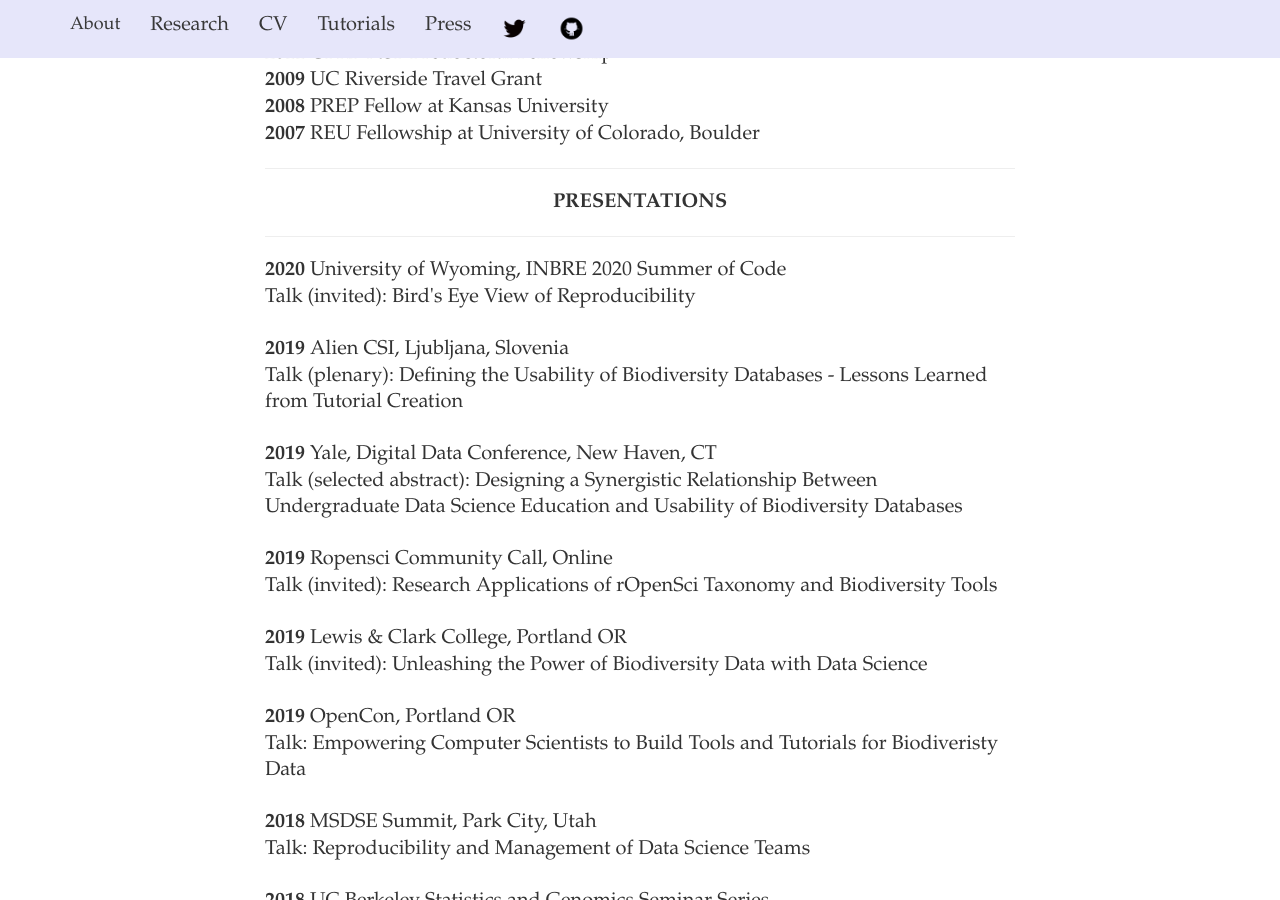
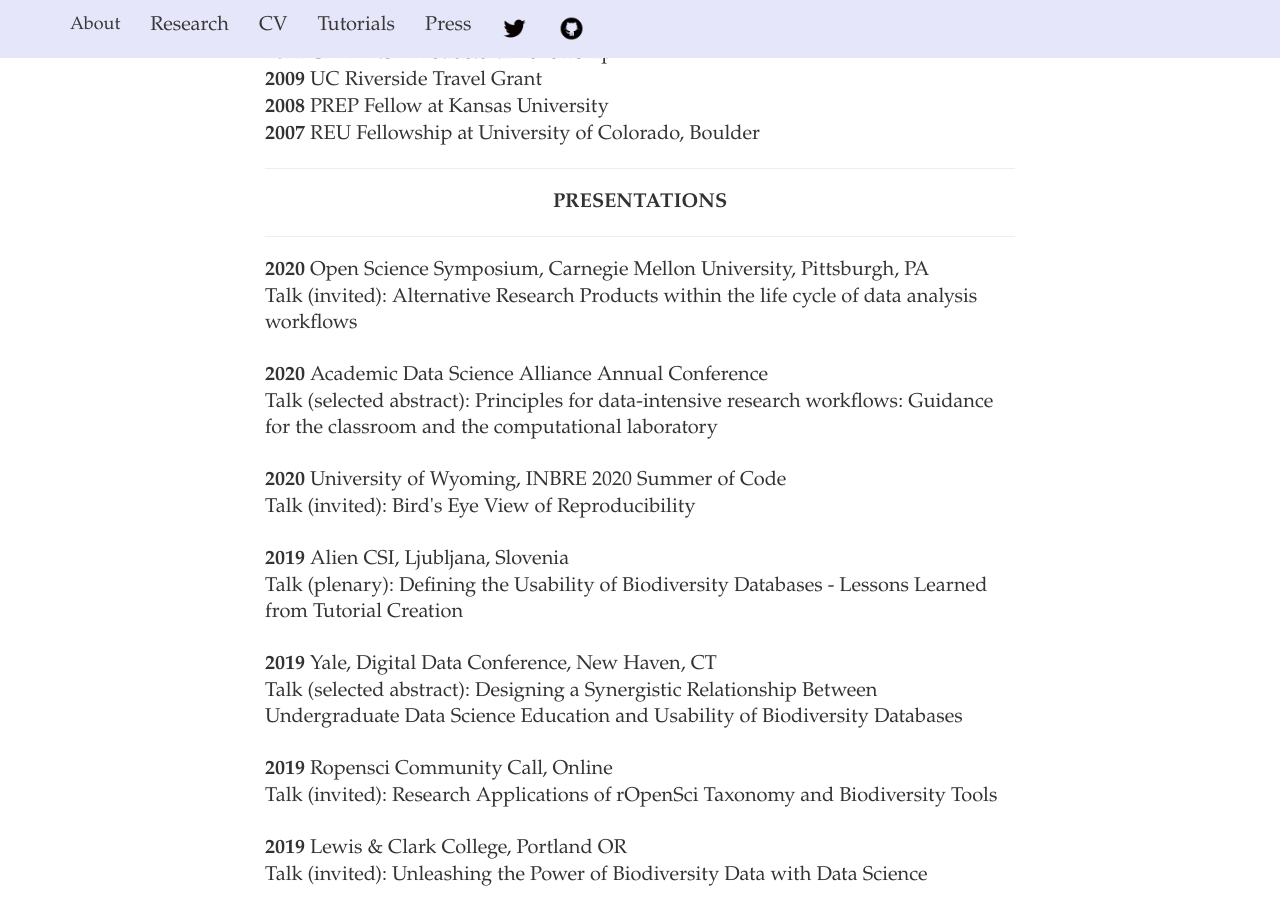
Before and after one commit to iamciera/creports, a Jekyll site: the page built from cv/index.html, in a window 1280 px wide and 900 px high, scrolled down 3868 px. Built offline with Jekyll 4.4.1, drawn with Linux system fonts in a browser that asks for light colours; nearby versions of some CDN libraries.

Commit message:
updated CV

```diff
--- a/cv/index.html
+++ b/cv/index.html
@@ -140,18 +140,30 @@ layout: default
 				<center><strong>PRESENTATIONS</strong></p></center>
 				<hr />
 
+				<b>2020</b> Open Science Symposium, Carnegie Mellon University, Pittsburgh, PA<br \>
+				Talk (invited): Alternative Research Products within the life cycle of data analysis workflows<br \ >
+				<br \ >
+
+				<b>2020</b>	Academic Data Science Alliance Annual Conference<br \>
+				Talk (selected abstract): Principles for data-intensive research workflows: Guidance for the classroom and the computational laboratory<br \ >
+				<br \>
+
+
 				<b>2020</b> University of Wyoming, INBRE 2020 Summer of Code<br \>
 				Talk (invited): Bird's Eye View of Reproducibility <br />
 				<br />
+
 				<b>2019</b> Alien CSI, Ljubljana, Slovenia <br \>
 				Talk (plenary):  Defining the Usability of Biodiversity Databases - Lessons Learned from Tutorial Creation <br />
 				<br />
+
 				<b>2019</b> Yale, Digital Data Conference, New Haven, CT<br \>
 				Talk (selected abstract): Designing a Synergistic Relationship Between Undergraduate Data Science Education and Usability of Biodiversity Databases<br />
 				<br />
+
 				<b>2019</b> Ropensci Community Call, Online<br \>
-				Talk (invited): Research Applications of rOpenSci Taxonomy and Biodiversity Tools
-				<br />
+				Talk (invited): Research Applications of rOpenSci Taxonomy and Biodiversity Tools<br />
+
 				<br />
 				<b>2019</b> Lewis & Clark College, Portland OR<br \>
 				Talk (invited): Unleashing the Power of Biodiversity Data with Data Science<br />
```
